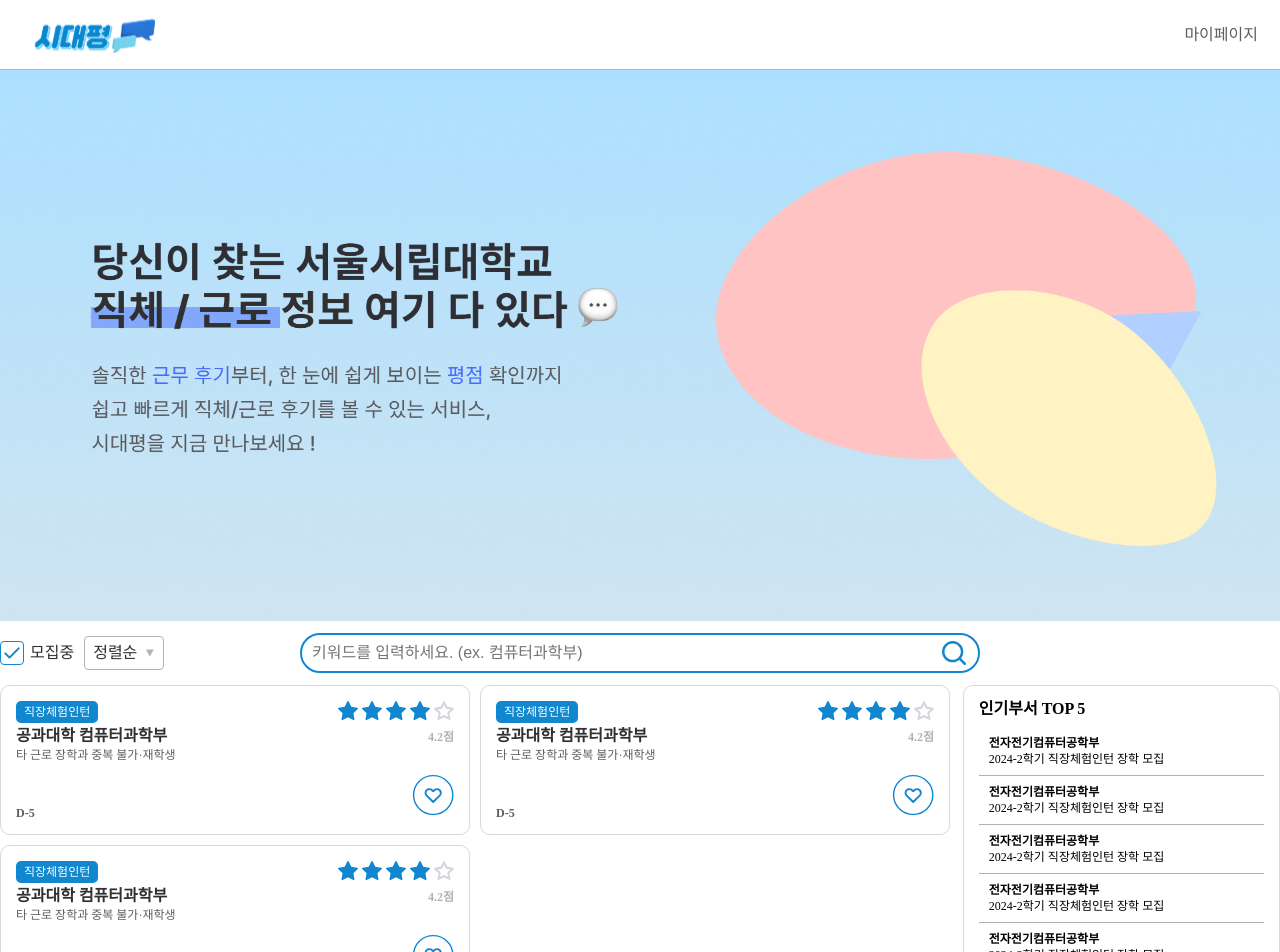
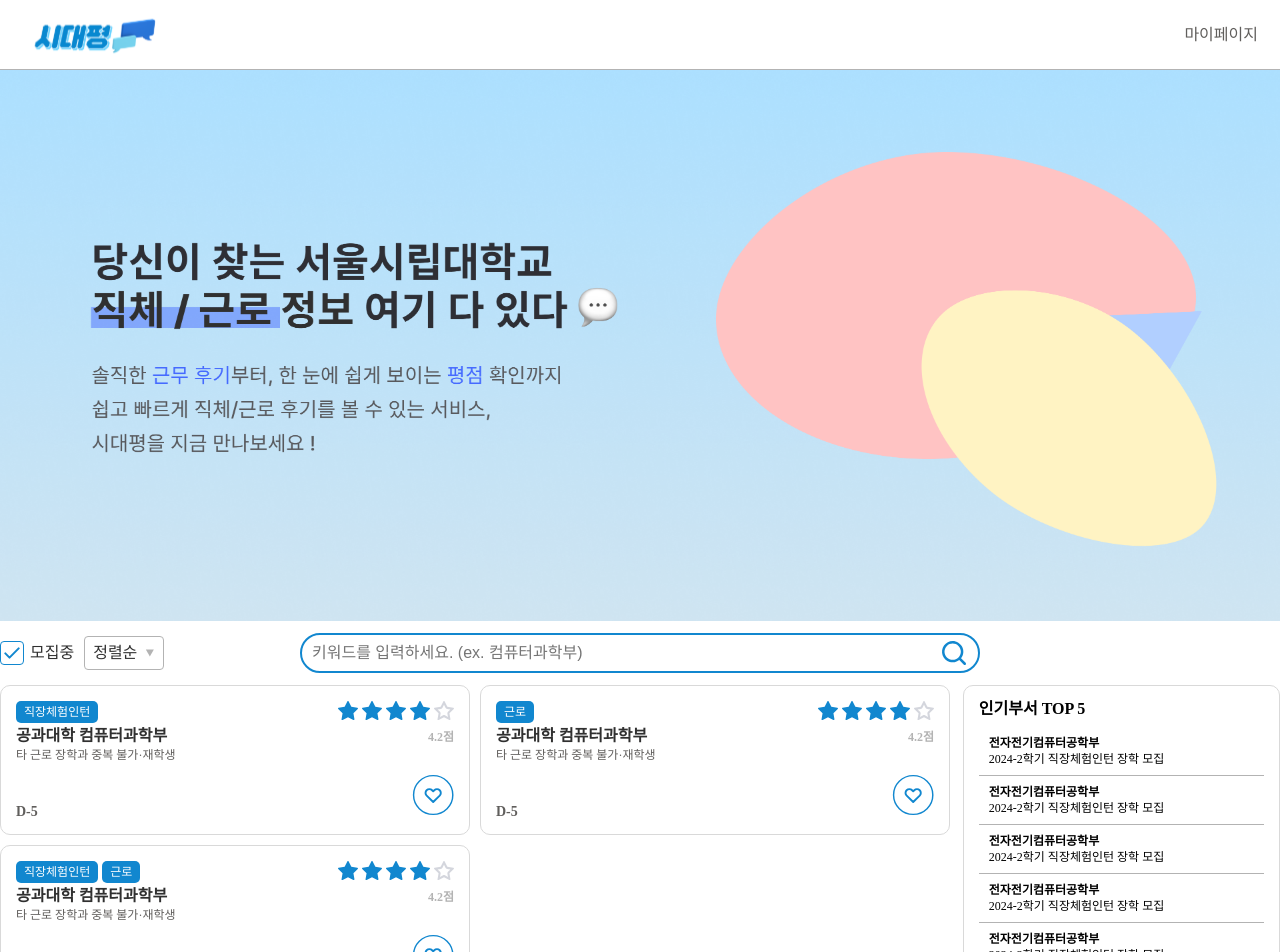
Before and after one commit to uosogong/FrontEnd, a React (Vite) app: page / in a window 1280 px wide. Shown: the top 952 px of the page. Built offline with nearby package versions, Linux system fonts and the light colour scheme.

Commit message:
fix: 태그 수정 사항 적용

```diff
--- a/src/component/feature/Board/RecruitBoard.jsx
+++ b/src/component/feature/Board/RecruitBoard.jsx
@@ -5,28 +5,28 @@ import { useState } from 'react';
 const dummyData = [
   {
     id: 1,
-    type: '직장체험인턴',
+    type: ['직장체험인턴'],
+    date: 'D-5',
     title: '공과대학 컴퓨터과학부',
     description: '타 근로 장학과 중복 불가·재학생',
-    date: 'D-5',
     score: 4.2,
     like: true,
   },
   {
     id: 2,
-    type: '직장체험인턴',
+    type: ['근로'],
     title: '공과대학 컴퓨터과학부',
+    date: 'D-5',
     description: '타 근로 장학과 중복 불가·재학생',
-    date: 'D-5',
     score: 4.2,
     like: true,
   },
   {
     id: 3,
-    type: '직장체험인턴',
+    type: ['직장체험인턴', '근로'],
     title: '공과대학 컴퓨터과학부',
+    date: 'D-5',
     description: '타 근로 장학과 중복 불가·재학생',
-    date: 'D-5',
     score: 4.2,
     like: true,
   },
--- a/src/component/feature/Board/RecruitItem.jsx
+++ b/src/component/feature/Board/RecruitItem.jsx
@@ -23,7 +23,11 @@ const RecruitItem = ({ item, setData }) => {
     <S.ItemWrapper>
       <S.LeftWrapper onClick={() => navigate(`/department/${item.id}`)}>
         <S.MainContent>
-          <Tag content={item.type} />
+          <div style={{ display: 'flex', gap: 4 }}>
+            {item.type.map((tag) => (
+              <Tag content={tag} />
+            ))}
+          </div>
           <p
             style={{ fontSize: 16, fontWeight: 600, color: theme.colors.grey4 }}
           >
@@ -33,7 +37,7 @@ const RecruitItem = ({ item, setData }) => {
             {item.description}
           </p>
         </S.MainContent>
-        <p style={{ fontSize: 12, fontWeight: 600, color: theme.colors.grey3 }}>
+        <p style={{ fontSize: 14, fontWeight: 700, color: theme.colors.grey3 }}>
           {item.date}
         </p>
       </S.LeftWrapper>
```
